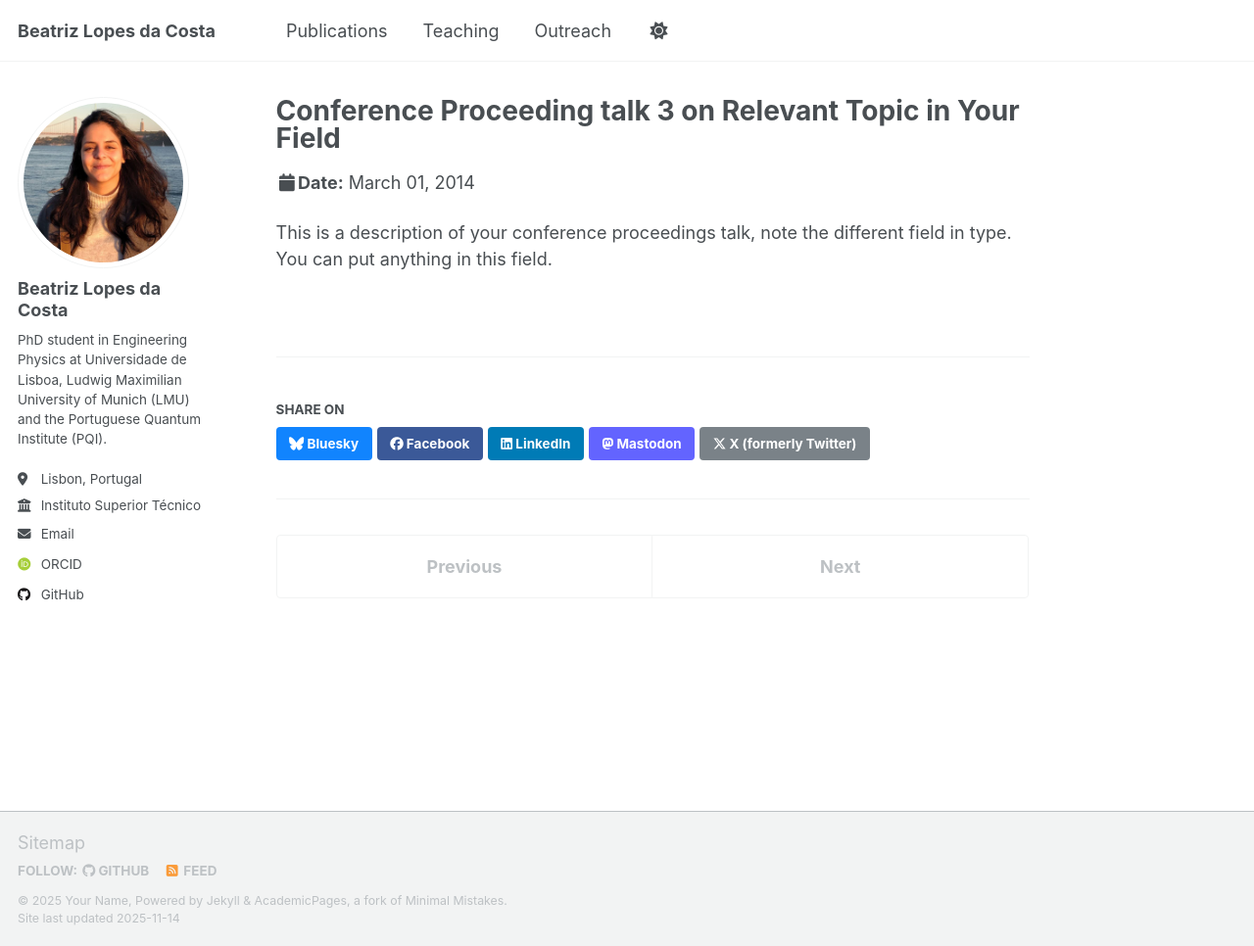
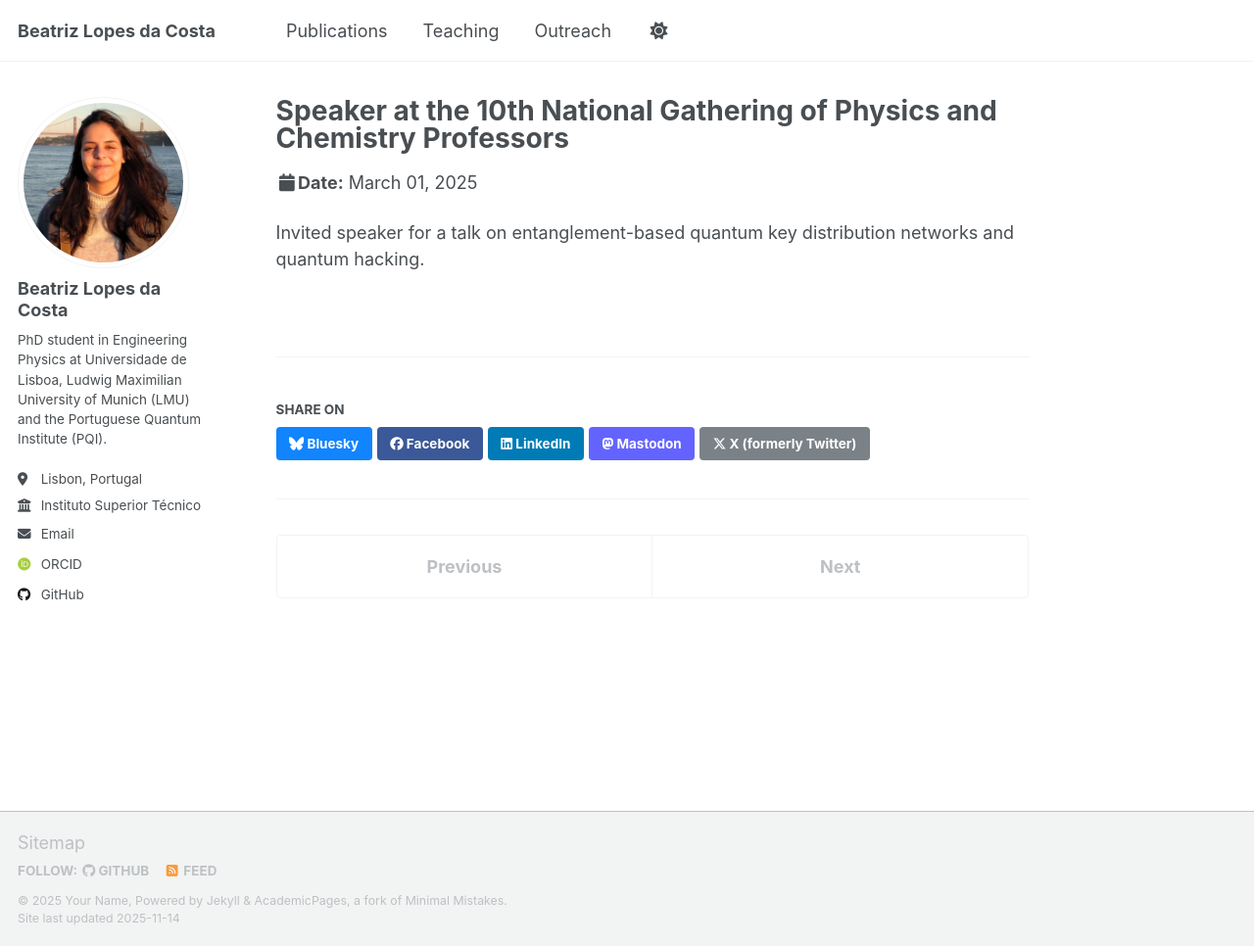
Before and after one commit to beatriz-costa00/beatriz-costa00.github.io, a Jekyll site: the page built from _talks/2014-03-01-talk-3.md, in a window 1280 px wide and 966 px high. Shown: the whole window at 98% size. Built offline with Jekyll 4.4.1, drawn with Linux system fonts in a browser that asks for light colours; some web fonts are replaced; a script that is not in the unit is left out.

Commit message:
Revise details for talk on quantum key distribution
Updated talk details including title, venue, date, and location.

```diff
--- a/_talks/2014-03-01-talk-3.md
+++ b/_talks/2014-03-01-talk-3.md
@@ -1,11 +1,11 @@
 ---
-title: "Conference Proceeding talk 3 on Relevant Topic in Your Field"
+title: "Speaker at the 10th National Gathering of Physics and Chemistry Professors"
 collection: talks
-type: "Conference proceedings talk"
+type: "talk"
 permalink: /talks/2014-03-01-talk-3
-venue: "Testing Institute of America 2014 Annual Conference"
-date: 2014-03-01
-location: "Los Angeles, CA, USA"
+venue: "University of Lisbon"
+date: 2025-03-01
+location: "Lisbon, Portugal"
 ---
 
-This is a description of your conference proceedings talk, note the different field in type. You can put anything in this field.
+Invited speaker for a talk on entanglement-based quantum key distribution networks and quantum hacking.
```
